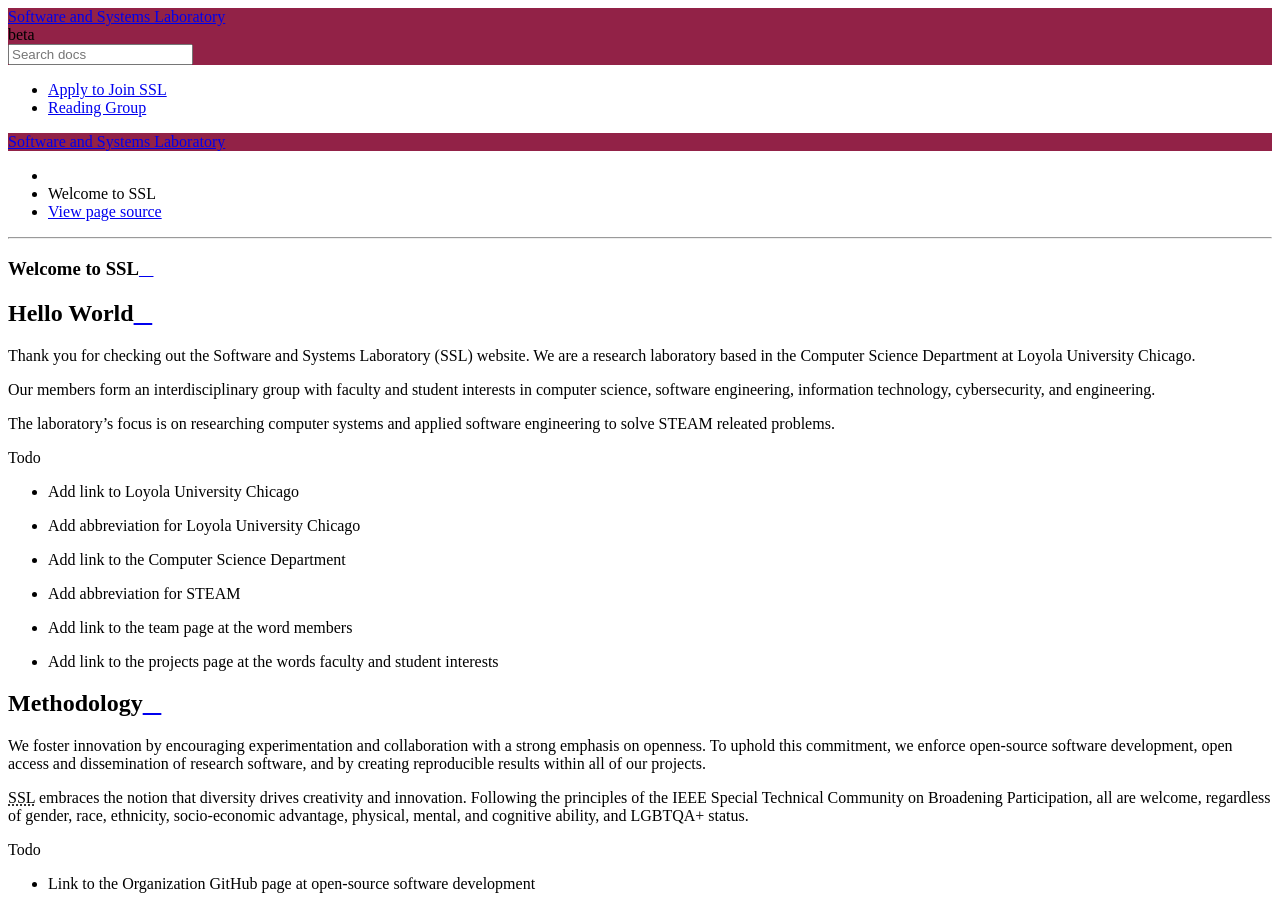
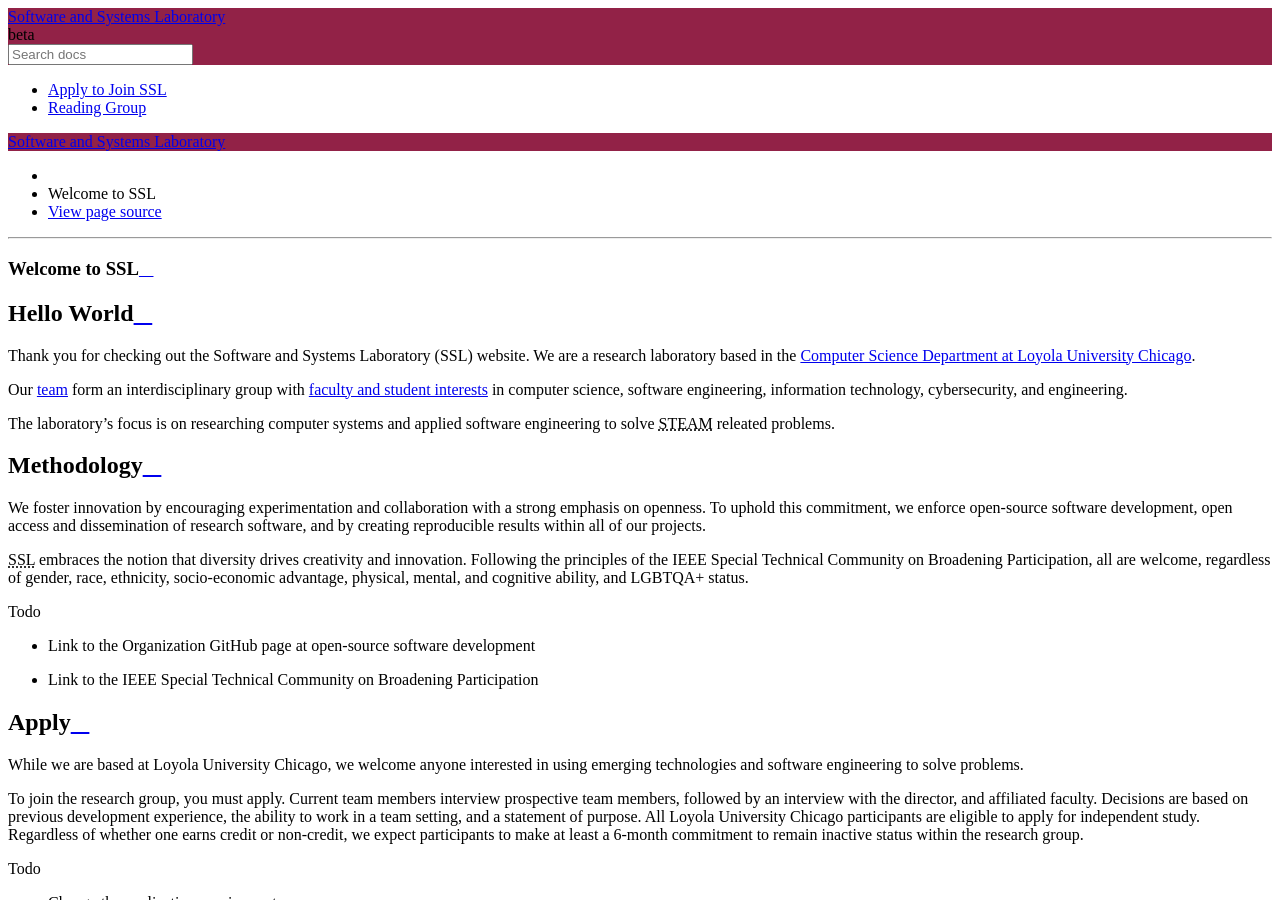
Before and after one commit to LoyolaChicagoCS/ssl, a Sphinx documentation site: the page built from source/index.rst, in a window 1280 px wide and 900 px high. Built offline with Sphinx 7.4.7 and the Read the Docs theme 2.0.0, drawn with Linux system fonts in a browser that asks for light colours; pages that are not in the unit, such as notebooks, are missing from menus.

Commit message:
Complete the Hello World TODOs

```diff
--- a/source/index.rst
+++ b/source/index.rst
@@ -3,19 +3,11 @@
 
 Hello World
 -----------
-Thank you for checking out the Software and Systems Laboratory (SSL) website. We are a research laboratory based in the Computer Science Department at Loyola University Chicago.
+Thank you for checking out the Software and Systems Laboratory (SSL) website. We are a research laboratory based in the `Computer Science Department at Loyola University Chicago <https://www.luc.edu/cs>`_.
 
-Our members form an interdisciplinary group with faculty and student interests in computer science, software engineering, information technology, cybersecurity, and engineering.
+Our :doc:`team <team/index>` form an interdisciplinary group with :doc:`faculty and student interests <projects/index>` in computer science, software engineering, information technology, cybersecurity, and engineering.
 
-The laboratory's focus is on researching computer systems and applied software engineering to solve STEAM releated problems.
-
-.. todo::
-    * Add link to Loyola University Chicago
-    * Add abbreviation for Loyola University Chicago
-    * Add link to the Computer Science Department
-    * Add abbreviation for STEAM
-    * Add link to the team page at the word members
-    * Add link to the projects page at the words faculty and student interests
+The laboratory's focus is on researching computer systems and applied software engineering to solve |STEAM| releated problems.
 
 Methodology
 -----------
```
Also changed, not shown: other parts of source/index.rst (+1 -0 lines).
